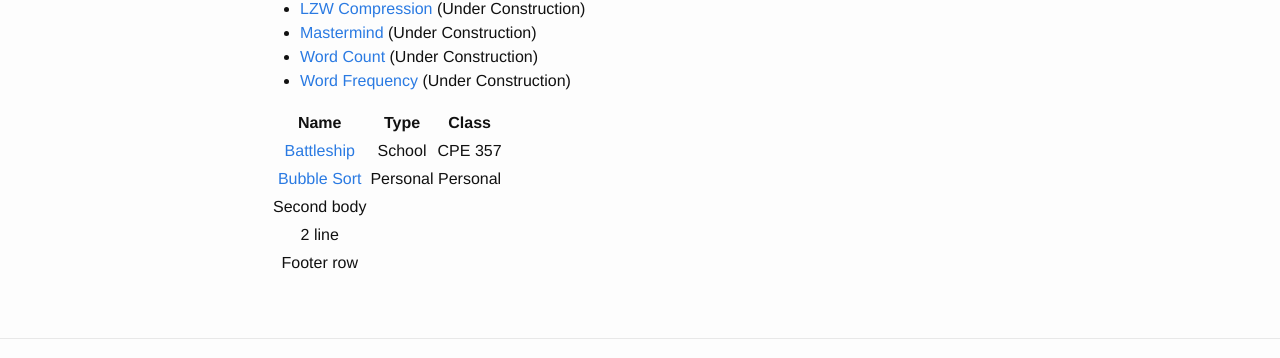
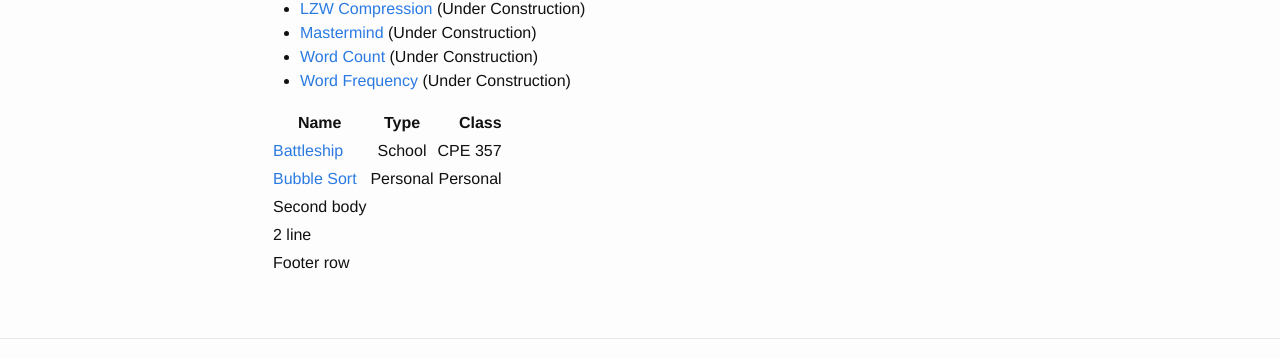
Before and after one commit to JonScott20/JonScott20.github.io, a Jekyll site: the page built from project_directory.md, in a window 1280 px wide. Shown: the part 741-1099 px from the top of the page. Built offline with Jekyll 4.4.1, drawn with Linux system fonts in a browser that asks for light colours; our own code applies the rules of GitHub Pages for plain Markdown files.

```diff
--- a/project_directory.md
+++ b/project_directory.md
@@ -21,9 +21,9 @@ All of my code written as a student at Cal Poly is covered under a collaboration
 
 |--------------------------------------------------------|---------------|---------------|
 |         Name                                           |         Type  | Class         |
-|:------------------------------------------------------:| :-----------: | :-----------: |
-| [Battleship](https://jonscott20.github.io/battleship)  |School       |CPE 357      |
-| [Bubble Sort](https://jonscott20.github.io/bubble_sort)|Personal     |Personal     |
+|--------------------------------------------------------| :-----------: | -----------: |
+| [Battleship](https://jonscott20.github.io/battleship)  |School         |CPE 357      |
+| [Bubble Sort](https://jonscott20.github.io/bubble_sort)|Personal       |Personal     |
 |-----------------+------------+-----------------+----------------|
 | Second body     |            |                 |                |
 | 2 line          |            |                 |                |
```
